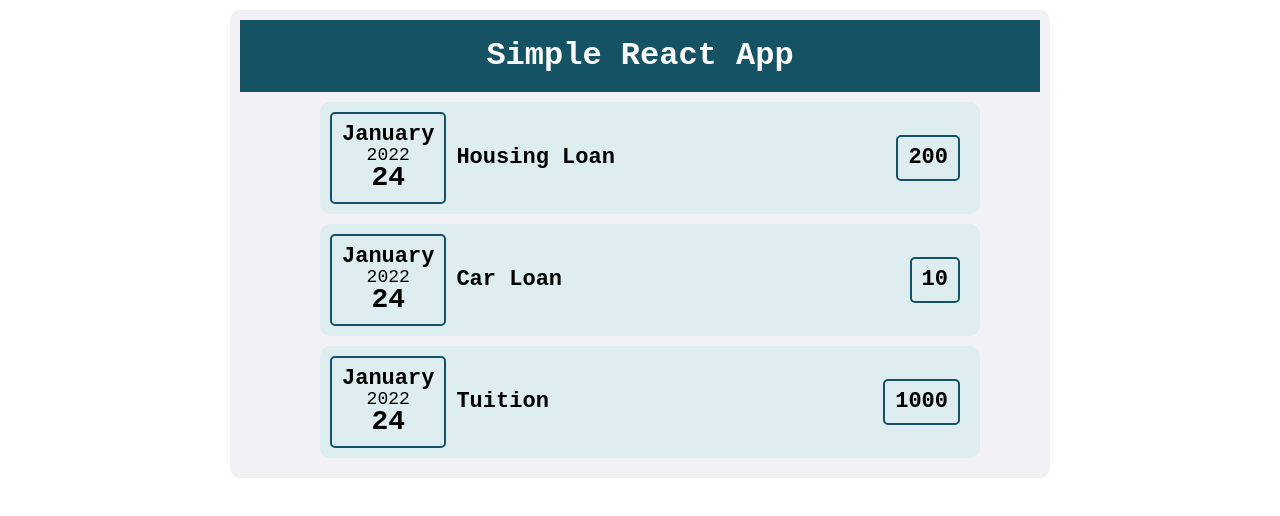
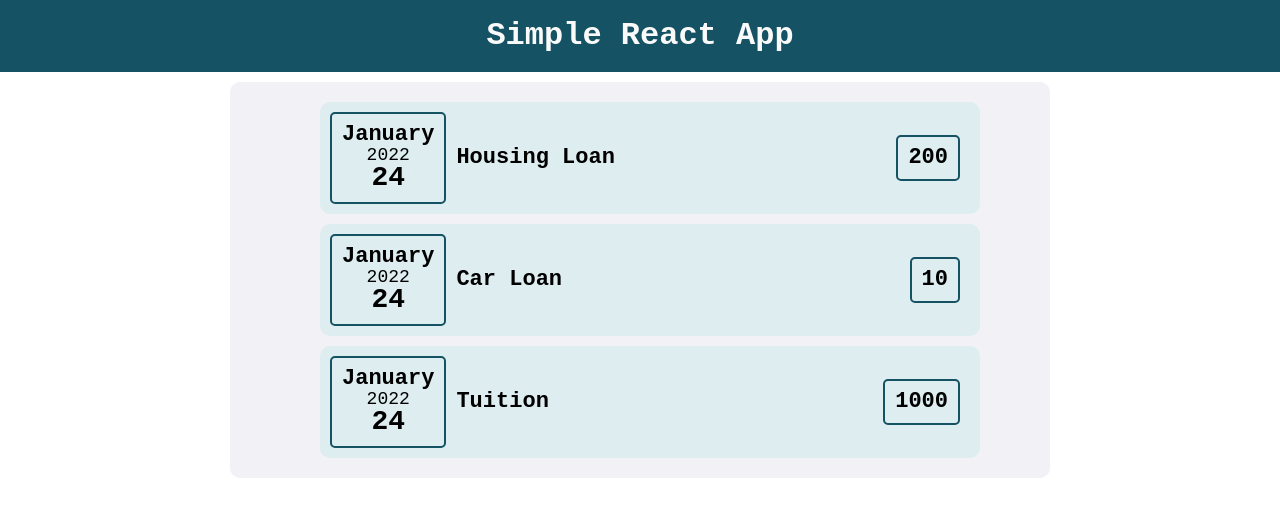
Before and after one commit to joshjoshuap/Learn-React, a React (Create React App) app in the folder simple-react/: page / in a window 1280 px wide. Shown: the top 516 px of the page. Built offline with nearby package versions, Linux system fonts and the light colour scheme.

Commit message:
refractor

```diff
--- a/simple-react/src/App.js
+++ b/simple-react/src/App.js
@@ -6,8 +6,10 @@ import Card from "./components/Card";
 
 function App() {
   return (
+    <div>
+      <Heading />
       <Card>
-      <Heading />
+      {/* Loop Expenses and pass value to ExpensesItem*/}
         {Expenses.map((expense) => (
           <ExpenseItem
             title={expense.title}
@@ -16,6 +18,7 @@ function App() {
           />
         ))}
       </Card>
+    </div>
   );
 }
 
--- a/simple-react/src/components/Card.jsx
+++ b/simple-react/src/components/Card.jsx
@@ -1,5 +1,5 @@
 function Card(props) {
-  const classes = "card " + props.className;
+  const classes = "card " + props.className; // Importing existed classname and add card
   return <div className={classes}>{props.children}</div>;
 }
 
--- a/simple-react/src/components/ExpenseItem.jsx
+++ b/simple-react/src/components/ExpenseItem.jsx
@@ -6,7 +6,7 @@ function ExpenseItem(props) {
   return (
     <div className="container">
       <Card className="expense-item">
-        <ExpenseDate date={props.date} />
+        <ExpenseDate date={props.date} /> {/* Call ExpensDate*/}
         <div className="expense-item_description">
           <div>{props.title}</div>
           <div className="expense-item_amount">{props.amount}</div>
```
Lines whose indentation alone changed are shown as unchanged.
